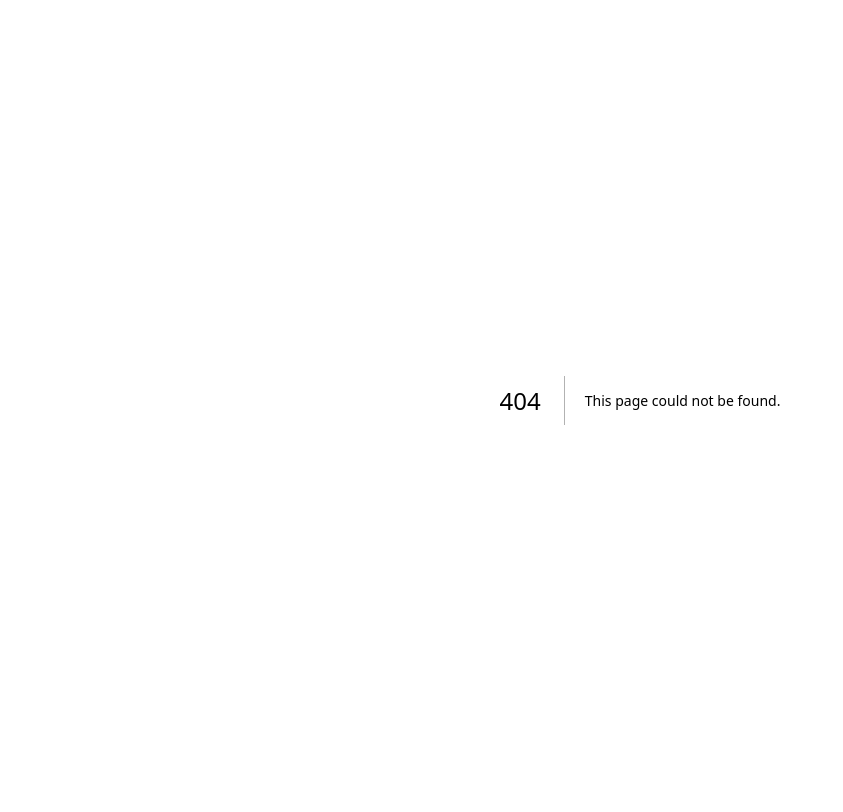
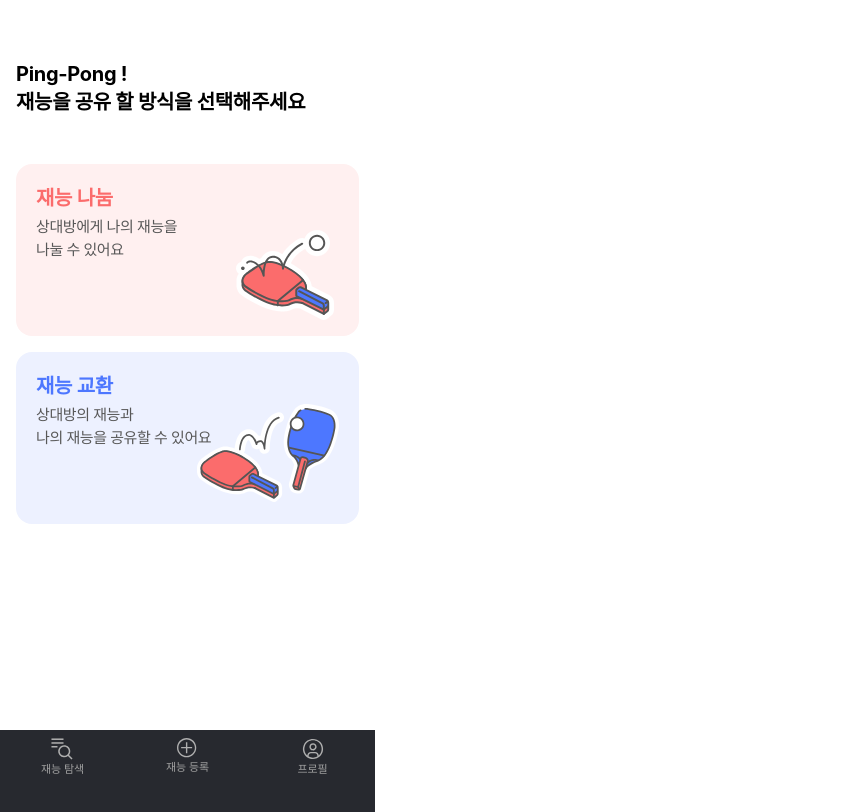
Before and after one commit to depromeet/pingpong-client, a Next.js app: page /talent/register in a window 1280 px wide. Before the commit this address had no page. Shown: the whole page, without its empty margins (0-843 px from the left). Built offline with nearby package versions, Linux system fonts and the light colour scheme; a web font is replaced by a local one.

Commit message:
:sparkles: feat: Add Talent Register Page

```diff
--- /dev/null
+++ b/src/pages/talent/register.tsx
@@ -0,0 +1,18 @@
+import HeaderTitle from '@/components/common/HeaderTitle';
+import NavigationBar from '@/components/common/NavigationBar';
+import TalentRegisterCard from '@/components/talentRegister/TalentRegisterCard';
+
+const TITLE = ['Ping-Pong !', '재능을 공유 할 방식을 선택해주세요'];
+
+const Register = () => {
+  return (
+    <div className="relative w-[375px] h-[812px] px-[16px]">
+      <HeaderTitle texts={TITLE} className="pt-[60px]" />
+      <TalentRegisterCard sort="share" className="mt-[48px]" />
+      <TalentRegisterCard sort="exchange" className="mt-[16.5px]" />
+      <NavigationBar className="absolute bottom-0 left-0" />
+    </div>
+  );
+};
+
+export default Register;
```
